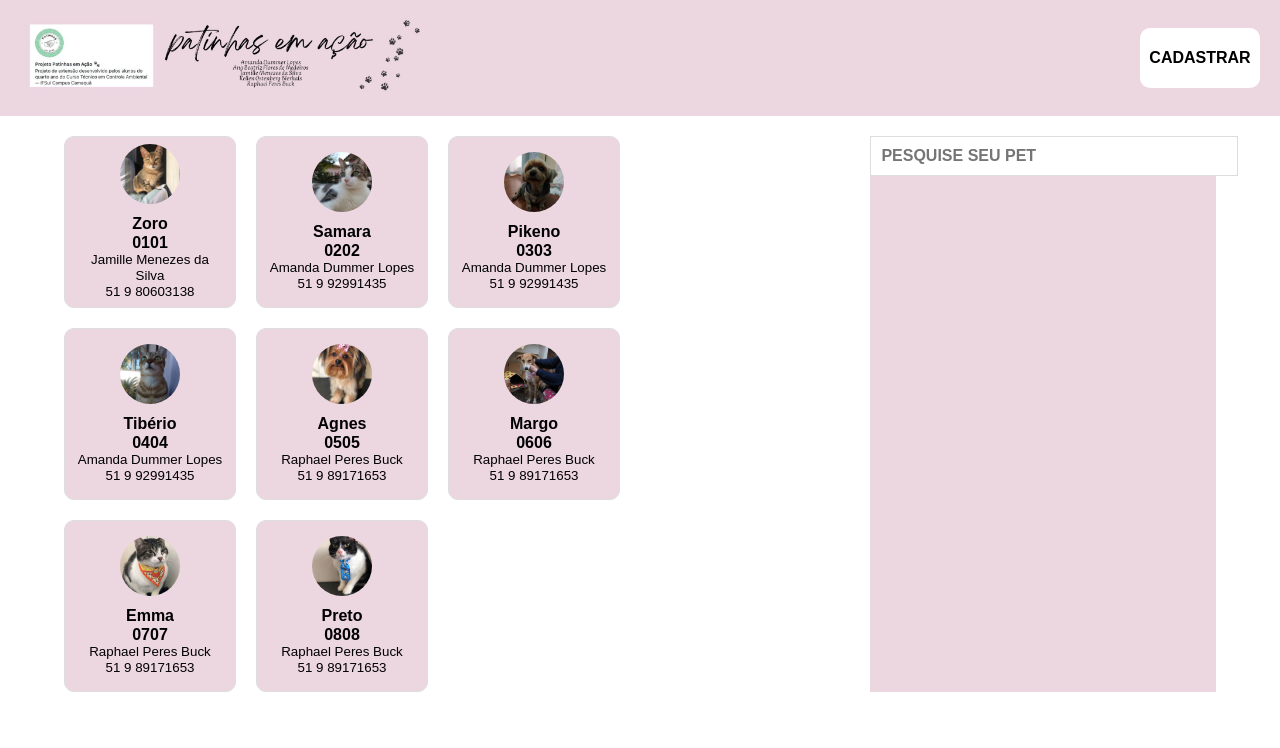
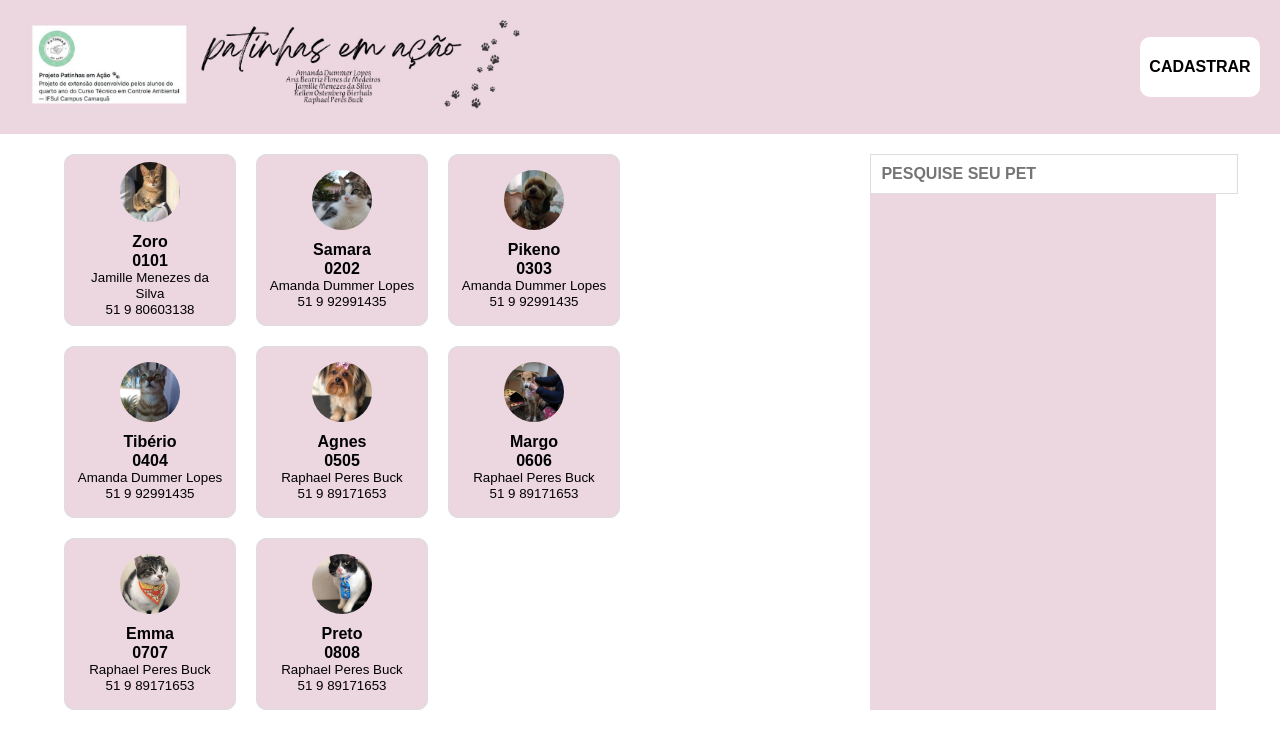
Before and after one commit to vitor-m-o/patinhasemacao.github.io, a plain HTML site: page index.html in a window 1280 px wide. Drawn offline with Linux system fonts and the light colour scheme.

Commit message:
Update index.html

```diff
--- a/index.html
+++ b/index.html
@@ -11,7 +11,7 @@
     <div class="header">
         <div class="instagram">
         <a href = "https://www.instagram.com/projetopatinhasemacao/?igsh=dWZnZW9pdTNjd3puPatinhas" target = "_blank">
-        <img src="Head.png" alt="Instagram_image" width="400">
+        <img src="Head.png" alt="Instagram_image" width="500">
         </a>
         </div>
         <div class="cadastrar">
```
